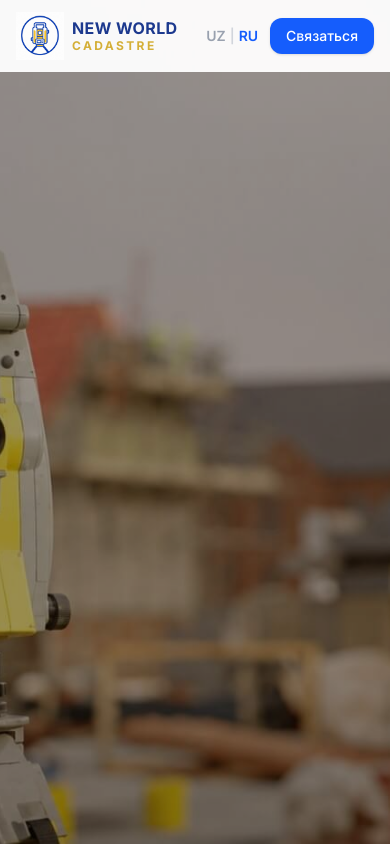
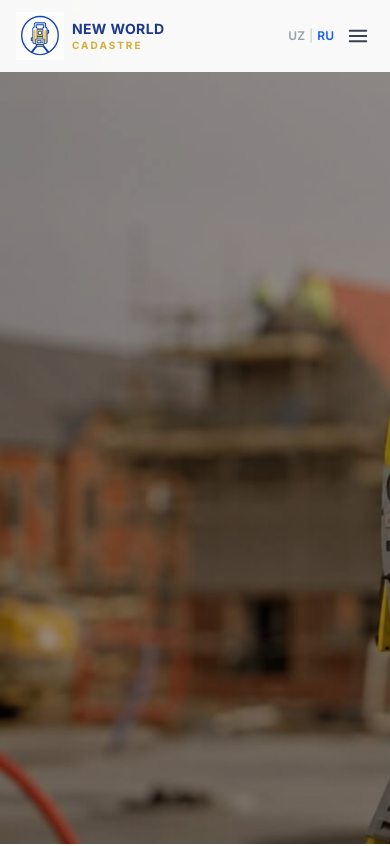
Before and after one commit to xasanboy2odilov1234-jpg/newworldcadastre, a Next.js app: page / in a window 390 px wide. Shown: the top 846 px of the page. Built offline with nearby package versions, Linux system fonts and the light colour scheme.

Commit message:
Fix hero background mobile position

```diff
--- a/components/Hero.tsx
+++ b/components/Hero.tsx
@@ -136,10 +136,10 @@ export default function Hero() {
       className="relative min-h-screen bg-cadastre-white"
     >
       <div className="absolute inset-0 z-0">
-        <img
+      <img
           src="/hero.jpg"
           alt="Кадастровые работы"
-          className="w-full h-full object-cover"
+          className="w-full h-full object-cover object-left md:object-center"
         />
         <div className="absolute inset-0 bg-black/40" /> {/* Затемнение для красоты */}
       </div>
--- a/components/Navigation.tsx
+++ b/components/Navigation.tsx
@@ -24,20 +24,18 @@ export default function Navigation() {
 
         {/* Левая часть: Родное Логотип-изображение + Адаптивный Текст */}
         <Link href="/" className="flex items-center gap-2 md:gap-4 transition-opacity hover:opacity-80 shrink-0">
-          {/* Твоя круглая эмблема с тахеометром и палочкой */}
           <img
             src="/logo.png"
             alt="New World Cadastre Logo"
             className="h-12 sm:h-16 md:h-20 w-auto object-contain mix-blend-multiply shrink-0"
           />
 
-          {/* Адаптивная текстовая надпись справа */}
           <div className="flex flex-col justify-center">
-            <span className="text-blue-900 font-black text-base sm:text-xl md:text-2xl lg:text-3xl leading-none tracking-wide whitespace-nowrap">
+            <span className="text-blue-900 font-black text-sm sm:text-lg md:text-xl lg:text-2xl leading-none tracking-wide whitespace-nowrap">
               NEW WORLD
             </span>
             <span
-              className="font-bold text-xs sm:text-sm md:text-base lg:text-xl leading-none tracking-[0.2em] uppercase mt-1 whitespace-nowrap"
+              className="font-bold text-[10px] sm:text-xs md:text-sm lg:text-base leading-none tracking-[0.2em] uppercase mt-1 whitespace-nowrap"
               style={{ color: '#D4AF37' }}
             >
               CADASTRE
@@ -45,8 +43,8 @@ export default function Navigation() {
           </div>
         </Link>
 
-        {/* Центральная часть: Меню — теперь скрывается на планшетах (lg вместо md) */}
-        <nav className="hidden lg:flex items-center gap-6 xl:gap-8 shrink-0">
+        {/* Центральная часть: Меню — показывается ТОЛЬКО на больших экранах (xl) */}
+        <nav className="hidden xl:flex items-center gap-6 shrink-0">
           <Link href="#services" className="text-gray-700 hover:text-blue-600 font-medium transition whitespace-nowrap">
             Услуги
           </Link>
@@ -62,16 +60,24 @@ export default function Navigation() {
         </nav>
 
         {/* Правая часть: Переключатель языков и кнопка "Связаться" */}
-        <div className="flex items-center gap-3 sm:gap-4 shrink-0">
-          <div className="flex items-center gap-1 text-sm font-semibold">
+        <div className="flex items-center gap-2 sm:gap-4 shrink-0">
+          <div className="flex items-center gap-1 text-xs sm:text-sm font-semibold">
             <span className="text-gray-400 cursor-pointer hover:text-gray-600">UZ</span>
             <span className="text-gray-300">|</span>
             <span className="text-blue-600 cursor-pointer">RU</span>
           </div>
 
-          <button className="bg-blue-600 hover:bg-blue-700 text-white px-4 py-2 rounded-xl text-sm font-medium transition shadow-sm whitespace-nowrap">
+          {/* Кнопка скрывается на планшетах, уступая место бургер-иконке */}
+          <button className="hidden sm:block bg-blue-600 hover:bg-blue-700 text-white px-4 py-2 rounded-xl text-xs sm:text-sm font-medium transition shadow-sm whitespace-nowrap">
             Связаться
           </button>
+
+          {/* Иконка бургер-меню для мобилок и планшетов (до xl) */}
+          <div className="xl:hidden text-gray-700 cursor-pointer p-1">
+            <svg xmlns="http://www.w3.org/2000/svg" fill="none" viewBox="0 0 24 24" strokeWidth={2} stroke="currentColor" className="w-6 h-6">
+              <path strokeLinecap="round" strokeLinejoin="round" d="M3.75 6.75h16.5M3.75 12h16.5m-16.5 5.25h16.5" />
+            </svg>
+          </div>
         </div>
 
       </div>
```
